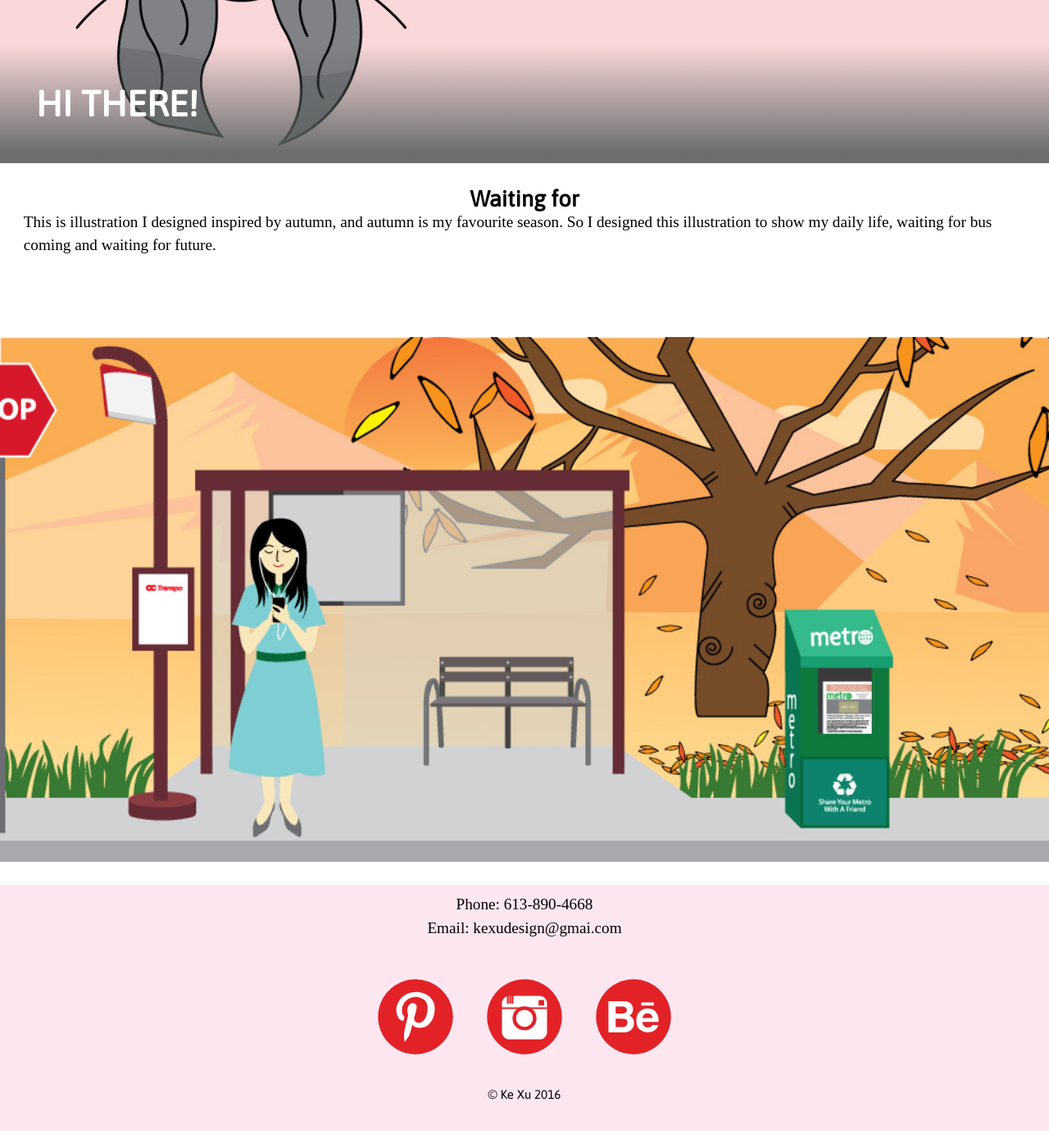
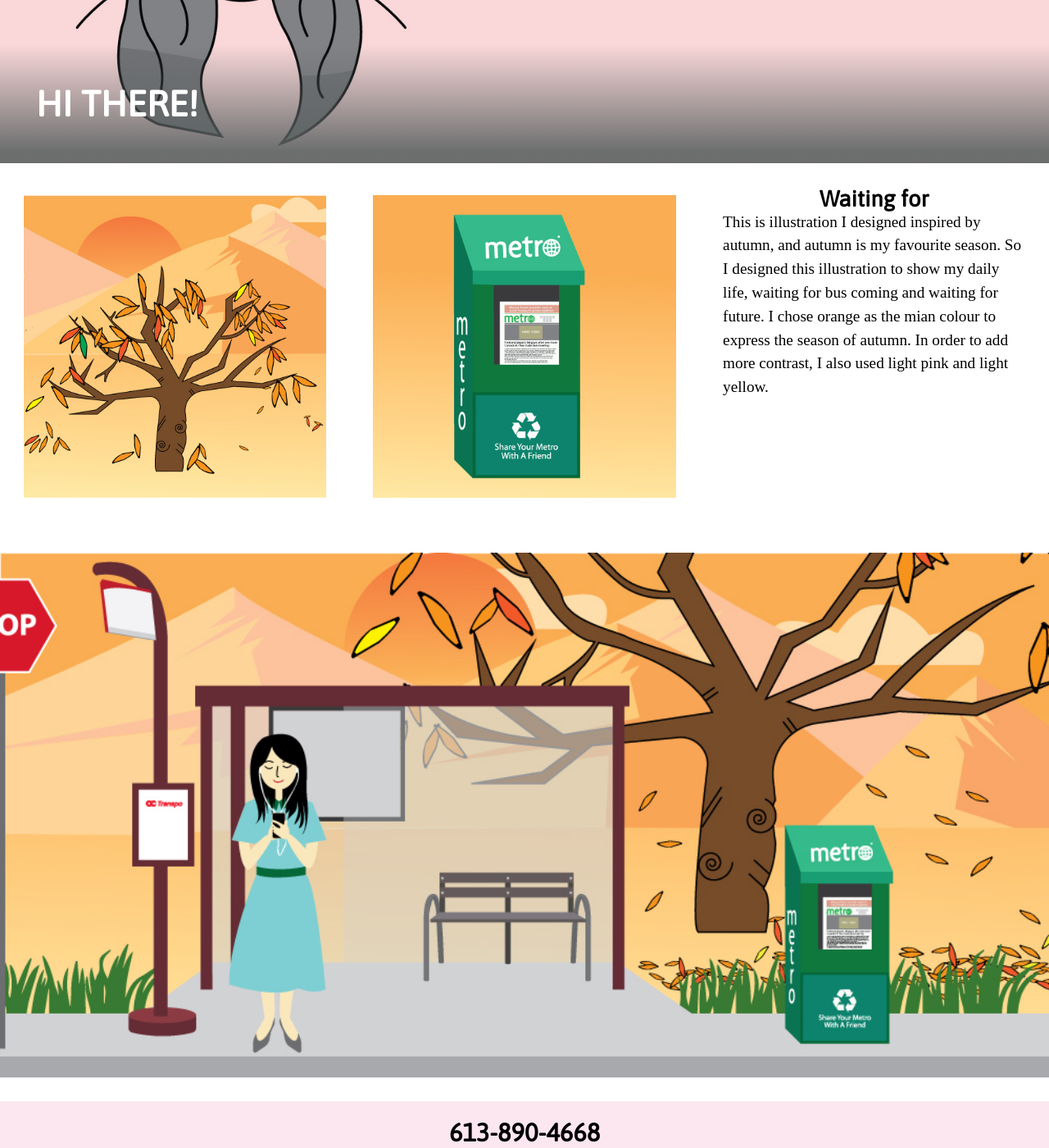
Before and after one commit to xuke918/portfolio-1, a Jekyll site: the page built from portfolio-4.html, in a window 1280 px wide and 1400 px high, scrolled down 441 px. Shown: the whole window at 82% size. Built offline with Jekyll 4.4.1, drawn with Linux system fonts in a browser that asks for light colours; before the commit the page ends 1820 px from its top, so only the background shows below that.

Commit message:
Added images.

```diff
--- a/_layouts/default.html
+++ b/_layouts/default.html
@@ -50,7 +50,7 @@
 </main>
 
 <footer>
-  <p>Phone: 613-890-4668<br>Email: kexudesign@gmai.com</p>
+  <h2>613-890-4668<br>kexudesign@gmai.com</h2>
   <ul class="social-icons">
     <li><a class="pinterest" href="https://www.pinterest.com/xuke3070/ke/"><img src="{{site.baseurl}}/images/pinterest.svg" alt=""></a></li>
     <li><a class="instagram" href="https://instagram.com/xuke3070/"><img src="{{site.baseurl}}/images/instagram.svg" alt=""></a></li>
--- a/index.html
+++ b/index.html
@@ -8,14 +8,14 @@
           <img class="person" src="{{site.baseurl}}/images/corn.jpg">
       </div>
       <div class="island-1-2 unit xs-1 s-1 m-2-3 l-2-3">
-        <h2 id="about" class="aboutme peta">About Me</h2>
+        <h2 class="aboutme peta">About Me</h2>
         <p class="kilo">My name is Ke Xu, I am a creative graphic designer. I love building brands and platforms. I have passion for illustration and motion. I like being creative and challenged. I like to work with people. Get in touch.</p>
       </div>
     </div>
 
     <div class="grid pad-top pad-b">
       <div class="island-1-2 unit xs-1 s-1 m-1-3 l-1-3">
-        <h2 class="aboutme peta">Work</h2>
+        <h2 class="aboutme peta">My Work</h2>
         <p class="kilo">Here are my protfolio. I am focus on illustration, screen design and branding.</p>
       </div>
       <div class="unit xs-1 s-1 m-2-3 l-2-3 pad-t">
--- a/portfolio-4.html
+++ b/portfolio-4.html
@@ -4,9 +4,17 @@
 
 <main>
   <div class="grid">
-    <div class="unit xs-1 s-1 m-1 l-1 pad-t pad-b gutter">
+    <div class="unit xs-1 s-1 m-1-3 l-1-3 pad-t pad-b gutter">
+      <img class="sketche" src="{{site.baseurl}}/images/waiting-sketche.jpg" alt="">
+    </div>
+
+    <div class="unit xs-1 s-1 m-1-3 l-1-3 pad-t pad-b gutter">
+      <img class="sketche" src="{{site.baseurl}}/images/waiting-sketche-2.jpg" alt="">
+    </div>
+
+    <div class="unit xs-1 s-1 m-1-3 l-1-3 pad-t pad-b gutter">
       <h3>Waiting for</h3>
-      <p>This is illustration I designed inspired by autumn, and autumn is my favourite season. So I designed this illustration to show my daily life, waiting for bus coming and waiting for future. </p>
+      <p>This is illustration I designed inspired by autumn, and autumn is my favourite season. So I designed this illustration to show my daily life, waiting for bus coming and waiting for future. I chose orange as the mian colour to express the season of autumn. In order to add more contrast, I also used light pink and light yellow.</p>
     </div>
 
     <div class="unit xs-1 s-1 m-1 l-1 pad-t pad-b">
```
Also changed, not shown: images/waiting-sketche-2.jpg (added), images/waiting-sketche.jpg (added), 9 other files.
